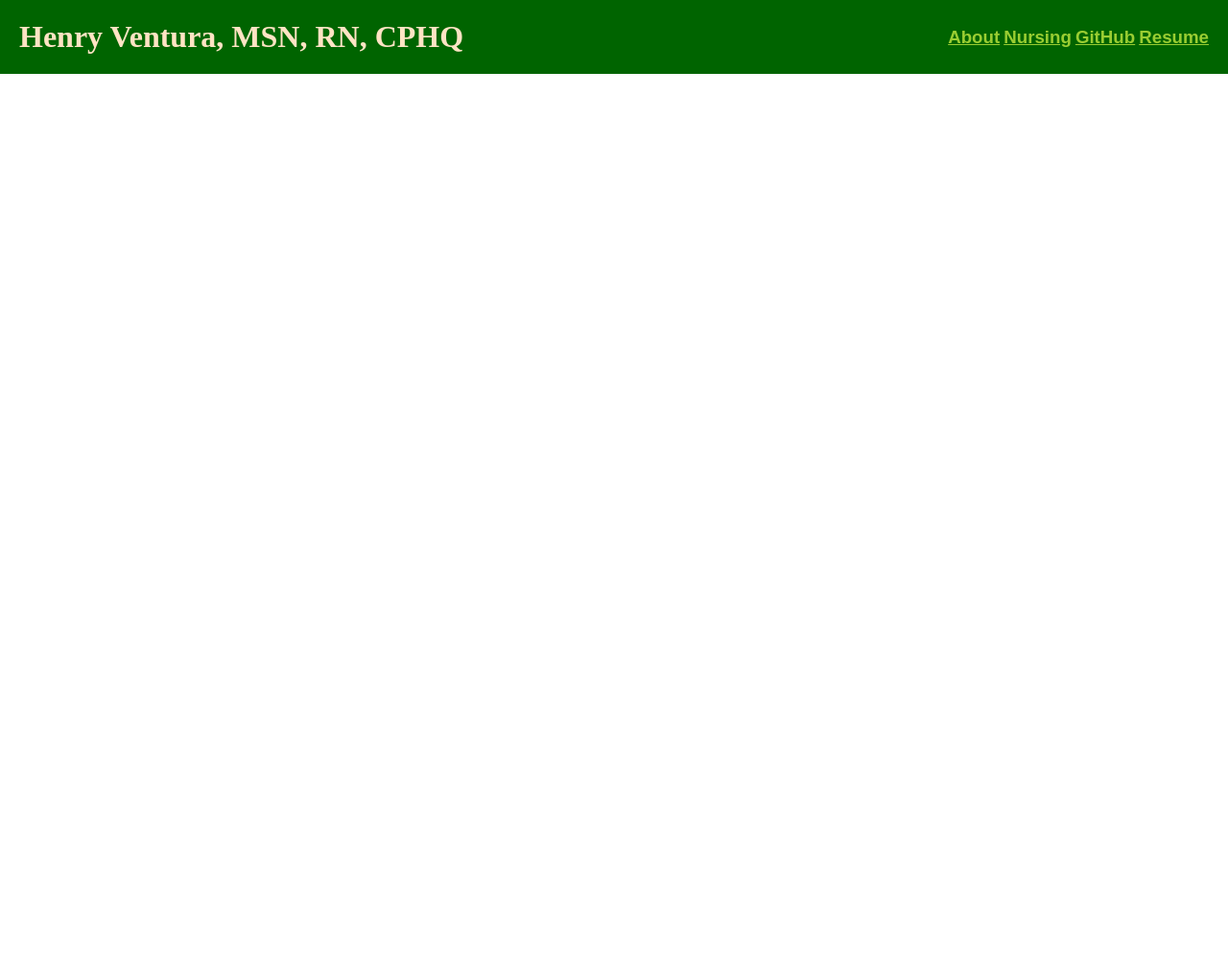
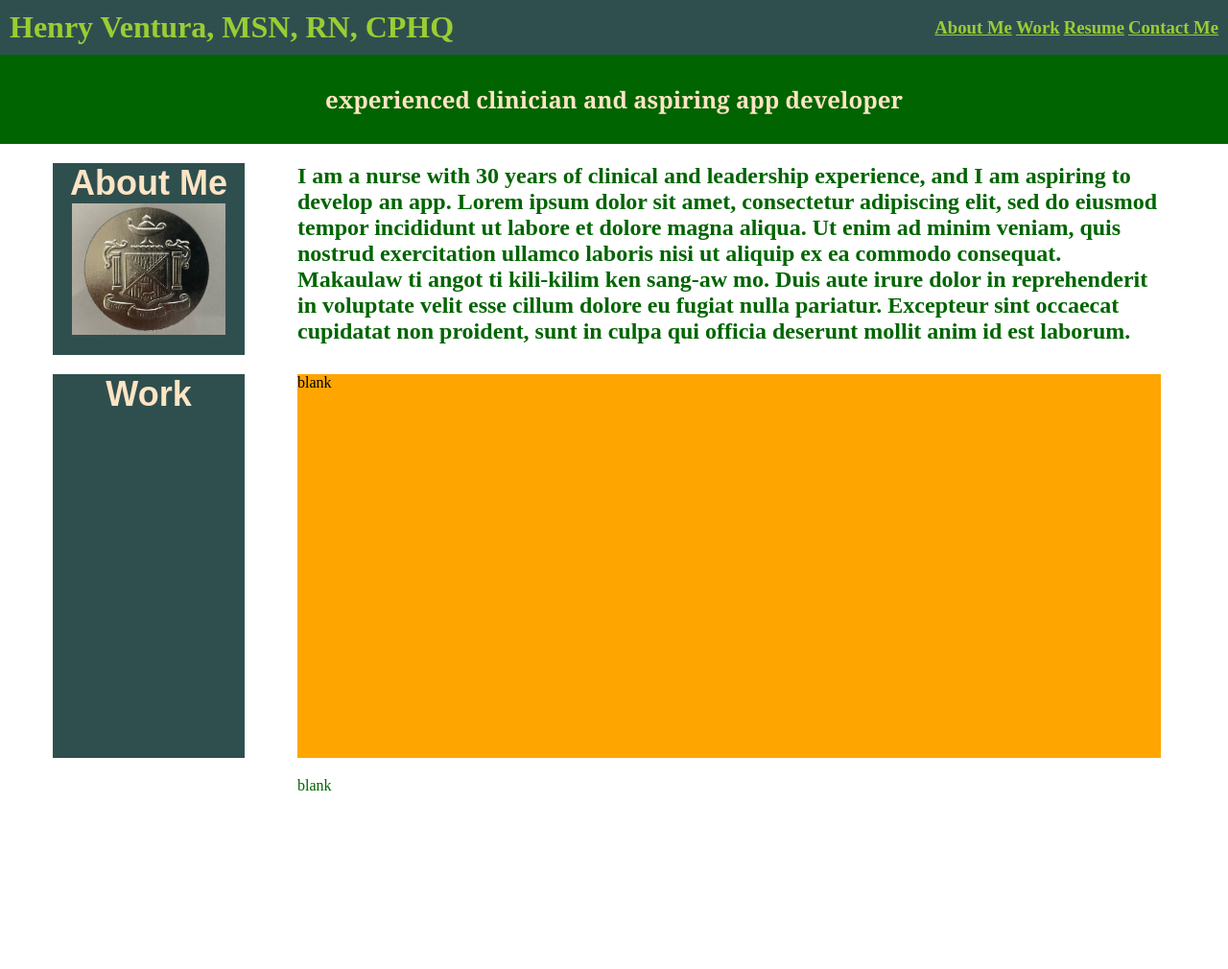
Before and after one commit to sweetbruno70/homework-assignment-week2, a plain HTML site: page index.html in a window 1280 px wide. Shown: the whole page at 96% size. Before the commit the page ends 800 px from the top, so only its background shows below. Drawn offline with Linux system fonts and the light colour scheme.

Commit message:
revised HTML and CSS files

```diff
--- a/assets/css/style.css
+++ b/assets/css/style.css
@@ -2,24 +2,97 @@
     box-sizing: border-box;
     margin:0;
     padding: 0;
+
 }
 
 .header {
     display: flex;
     flex-wrap: wrap;
-    padding: 20px;
-    color:bisque;
-    background-color: darkgreen;
-    font-family: 'Times New Roman', Times, serif;
-    justify-content: space-between;
+    padding: 10px;
+    color:yellowgreen;
+    background-color: darkslategray;
+    justify-content:space-between;
     align-items: center;
+}
+.header img {
+    max-width: 60px;
+    max-height: 40px;
 }
 
 .header ul li {
     display: inline-block;
     text-decoration: line;
-    font-family: Arial;
 }
+
 a {
     color:yellowgreen;
 }
+
+.subtitle {
+    padding:30px;
+    max-width:100%;
+    max-height:100px;
+    color:bisque;
+    background-color:darkgreen;
+    font-family:Cambria, Cochin, Georgia, Times, 'Times New Roman', serif;
+    text-align: center;
+
+}
+.subtitle img{
+   max-height:100px;
+   max-width:100px;
+   justify-content: left;
+}
+
+.container {
+    width:200px;
+    height:200px;
+    margin-left:55px;
+    margin-top:20px;
+    font-family: Arial, Helvetica, sans-serif;
+    background-color: darkslategray;
+    color:bisque;
+    font-size: x-large;
+    text-align: center;
+    float:left;
+
+}
+
+.work {
+    width:200px;
+    height:400px;
+    margin-left:55px;
+    margin-top:20px;
+    font-family: Arial, Helvetica, sans-serif;
+    background-color:darkslategray;
+    color:bisque;
+    font-size: x-large;
+    text-align: center;
+    float:left;
+
+}
+
+
+
+.main, .contactme {
+    margin-left:310px;
+    margin-top: 20px;
+    width:900px;
+    height:200px;
+    color:darkgreen;
+    background-color:none;
+    inline-size:900px;
+
+
+}
+
+.workmain {
+    margin-left:310px;
+    margin-top: 20px;
+    width:900px;
+    height:400px;
+    background-color:orange;
+    color:black;
+    inline-size:900px;
+
+}
--- a/index.html
+++ b/index.html
@@ -7,22 +7,59 @@
 <title>Henry Ventura's Portfolio</title>
 <link rel="stylesheet" href="assets/css/style.css"/>
 </head>
+
+<body>
+
 <header class="header">
     <h1>Henry Ventura, MSN, RN, CPHQ</h1>
+    <div class="heather.img">
+    </div>
     <nav>
         <ul>
             <li>
-                    <a href="about"> <h3>About</h3></a>
+                <a href="#About Me"> <h3>About Me</h3></a>
             </li>
                         <li>
-                    <a href="nursing"> <h3>Nursing</h3></a>
+                <a href="#Work"> <h3>Work</h3></a>
             </li>
             <li>
-                    <a href="github"> <h3>GitHub</h3></a>
+                <a href="#Resume"> <h3>Resume<h3></a>
             </li>
             <li>
-                    <a href="resume"> <h3>Resume<h3></a>
+                <a href="#Contact"> <h3>Contact Me</h3></a>
             </li>
         </ul>
     </nav>
 </header>
+</div>
+<body>
+    <div class="subtitle">
+        <h2>experienced clinician and aspiring app developer</h2>
+    </div>
+
+<div class="container">
+    <h2>About Me</h2>
+    <img src="assets/Sigma decal.jpg" alt="sigma decal" style="width: 160px;"/>
+</div>
+<section class="main">
+    <h2> I am a nurse with 30 years of clinical and leadership experience, and I am aspiring to develop an app.
+        Lorem ipsum dolor sit amet, consectetur adipiscing elit, sed do eiusmod tempor incididunt ut labore et
+        dolore magna aliqua. Ut enim ad minim veniam, quis nostrud exercitation ullamco laboris nisi ut aliquip
+        ex ea commodo consequat. Makaulaw ti angot ti kili-kilim ken sang-aw mo. Duis aute irure dolor in reprehenderit in voluptate velit esse cillum dolore eu
+        fugiat nulla pariatur. Excepteur sint occaecat cupidatat non proident, sunt in culpa qui officia deserunt
+        mollit anim id est laborum.
+    </h2>
+</section>
+<div class="work">
+    <h2>Work</h2>
+</div>
+<section class="workmain">
+    <p>blank</p>
+</section>
+
+<section class="contactme">
+    <p>blank</p>
+</section>
+</main>
+
+</body>
```
Lines whose indentation alone changed are shown as unchanged.
